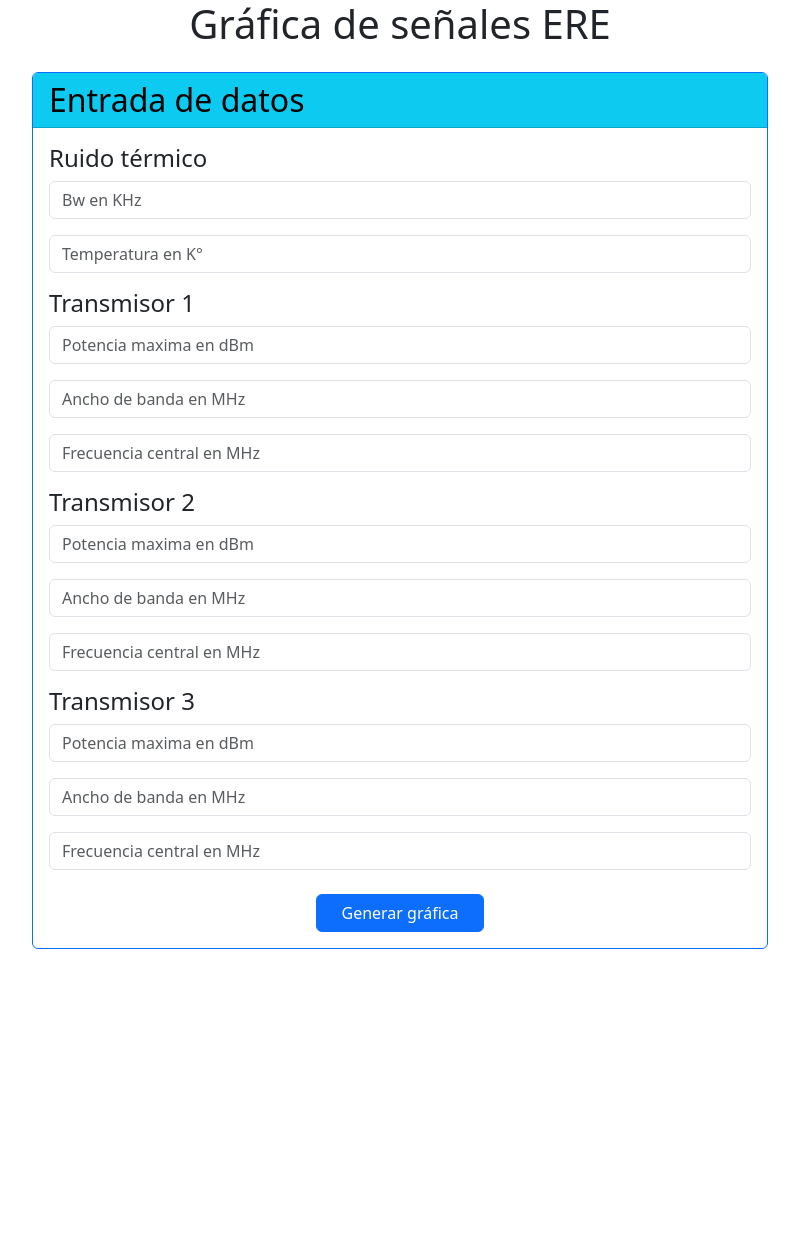
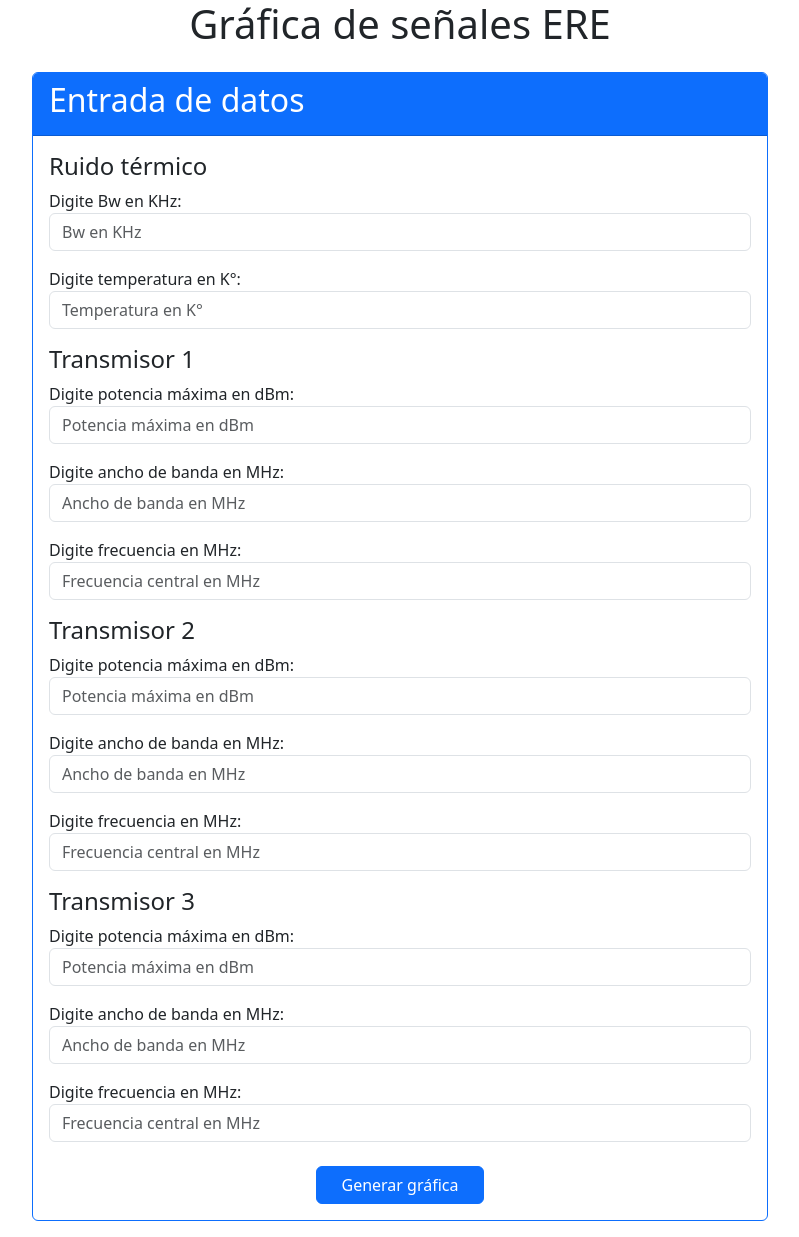
Before and after one commit to CristianDAvella/web_espectro, a Flask app: page / in a window 1280 px wide. Shown: the whole page, without its empty margins (240-1039 px from the left). Before the commit the page ends 949 px from the top, so only its background shows below. Run offline with Flask 3, Linux system fonts and the light colour scheme.

Commit message:
Modificaciones visuales,falta corregir la forma en que se maneja la grafica

```diff
--- a/app.py
+++ b/app.py
@@ -40,6 +40,7 @@ def signal_power(f, fc, bw, p_max):
 
 @app.route('/generar_grafica', methods=['GET'])
 def generar_grafica():
+
     global Bw, temperatura, signals
     #Calcular ruido termico
     recoger_datos()
--- a/templates/index.html
+++ b/templates/index.html
@@ -4,6 +4,7 @@
 <head>
     <meta charset="utf-8">
     <meta name="viewport" content="width=device-width, initial-scale=1">
+    <!--CDN para importar bootstrap-->
     <link href="https://cdn.jsdelivr.net/npm/bootstrap@5.3.6/dist/css/bootstrap.min.css" rel="stylesheet"
         integrity="sha384-4Q6Gf2aSP4eDXB8Miphtr37CMZZQ5oXLH2yaXMJ2w8e2ZtHTl7GptT4jmndRuHDT" crossorigin="anonymous">
     <title>Grafica de señales</title>
@@ -14,50 +15,62 @@
         <div class="row mt-6 justify-content-center">
             <div class="col-md-8">
                 <div class="card border-primary mb-3">
-                    <div class="card-header text-bg-info">
-                        <h2 class="mb-0">Entrada de datos</h2>
+                    <div class="card-header text-bg-primary">
+                    <!-- <div class="card-header text-bg-primary d-flex justify-content-center"> -->
+                        <h2>Entrada de datos</h2>
                     </div>
                     <div class="card-body">
                     <form method="get" action="/generar_grafica">
                         <h4>Ruido térmico</h4>
                         <div class="mb-3">
+                            <label for="Bw">Digite Bw en KHz:</label>
                             <input type="number" name="Bw" class="form-control" placeholder="Bw en KHz" required>
                         </div>
                         <div class="mb-3">
+                            <label for="Temperatura">Digite temperatura en K°:</label>
                             <input type="number" name="temperatura" class="form-control" placeholder="Temperatura en K°" required>
                         </div>
 
                     <!-- Transmisor 1 -->
                     <h4>Transmisor 1</h4>
                     <div class="mb-3">
-                        <input type="number" name="p_max0" class="form-control" placeholder="Potencia maxima en dBm" required>
+                        <label for="p_max0">Digite potencia máxima en dBm:</label>
+                        <input type="number" name="p_max0" class="form-control" placeholder="Potencia máxima en dBm" required>
                     </div>
                     <div class="mb-3">
+                        <label for="bw0">Digite ancho de banda en MHz:</label>
                         <input type="number" name="bw0" class="form-control" placeholder="Ancho de banda en MHz" required>
                     </div>
                     <div class="mb-3">
+                        <label for="fc0">Digite frecuencia en MHz:</label>
                         <input type="number" name="fc0" class="form-control" placeholder="Frecuencia central en MHz" required>
                     </div>
 
                     <h4>Transmisor 2</h4>
                     <div class="mb-3">
-                        <input type="number" name="p_max1" class="form-control" placeholder="Potencia maxima en dBm" required>
+                        <label for="p_max1">Digite potencia máxima en dBm:</label>
+                        <input type="number" name="p_max1" class="form-control" placeholder="Potencia máxima en dBm" required>
                     </div>
                     <div class="mb-3">
+                        <label for="bw1">Digite ancho de banda en MHz:</label>
                         <input type="number" name="bw1" class="form-control" placeholder="Ancho de banda en MHz" required>
                     </div>
                     <div class="mb-3">
+                        <label for="fc1">Digite frecuencia en MHz:</label>
                         <input type="number" name="fc1" class="form-control" placeholder="Frecuencia central en MHz" required>
                     </div>
 
                     <h4>Transmisor 3</h4>
                     <div class="mb-3">
-                        <input type="number" name="p_max2" class="form-control" placeholder="Potencia maxima en dBm" required>
+                        <label for="p_max2">Digite potencia máxima en dBm:</label>
+                        <input type="number" name="p_max2" class="form-control" placeholder="Potencia máxima en dBm" required>
                     </div>
                     <div class="mb-3">
+                        <label for="bw2">Digite ancho de banda en MHz:</label>
                         <input type="number" name="bw2" class="form-control" placeholder="Ancho de banda en MHz" required>
                     </div>
                     <div class="mb-3">
+                        <label for="fc2">Digite frecuencia en MHz:</label>
                         <input type="number" name="fc2" class="form-control" placeholder="Frecuencia central en MHz" required>
                     </div>
 
```
